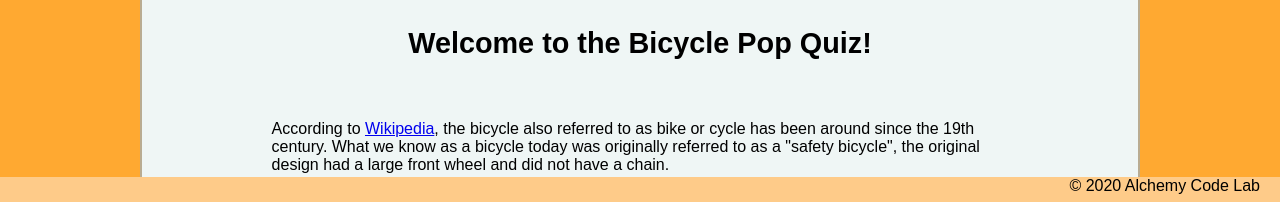
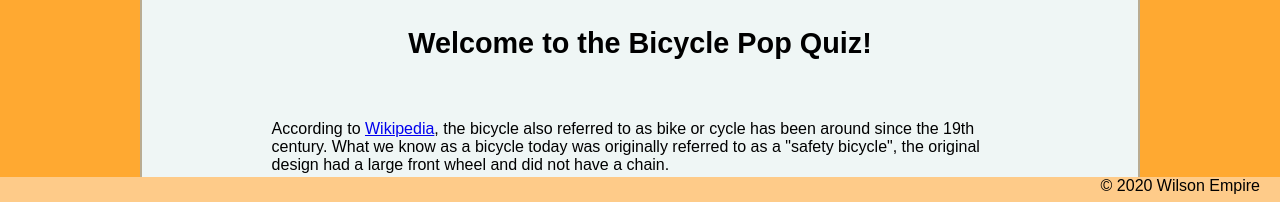
Before and after one commit to pm-wilson/pop-quiz, a plain HTML site: page index.html in a window 1280 px wide. Shown: the part 598-800 px from the top of the page. Drawn offline with Linux system fonts and the light colour scheme.

Commit message:
updated formatting and content

```diff
--- a/index.html
+++ b/index.html
@@ -66,7 +66,7 @@
         </section>
     </main>
     <footer>
-        <div class="copy gutter-right">&copy; 2020 Alchemy Code Lab</div>
+        <div class="copy gutter-right">&copy; 2020 Wilson Empire</div>
     </footer>
 
     <script type="module" src="app.js"></script>
```
